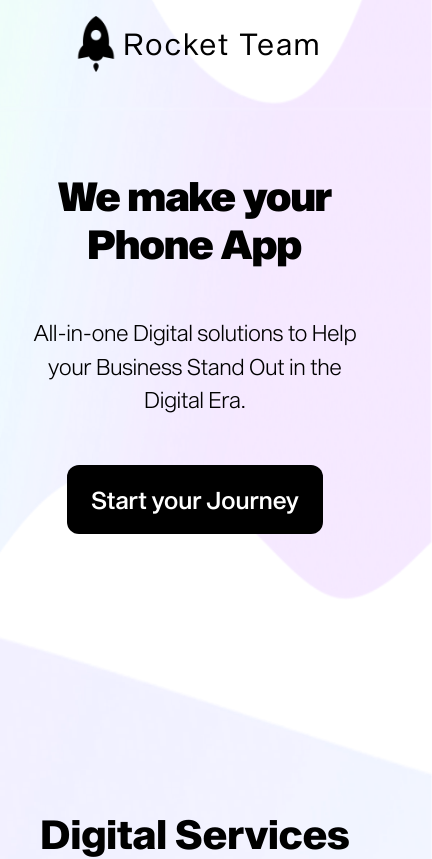
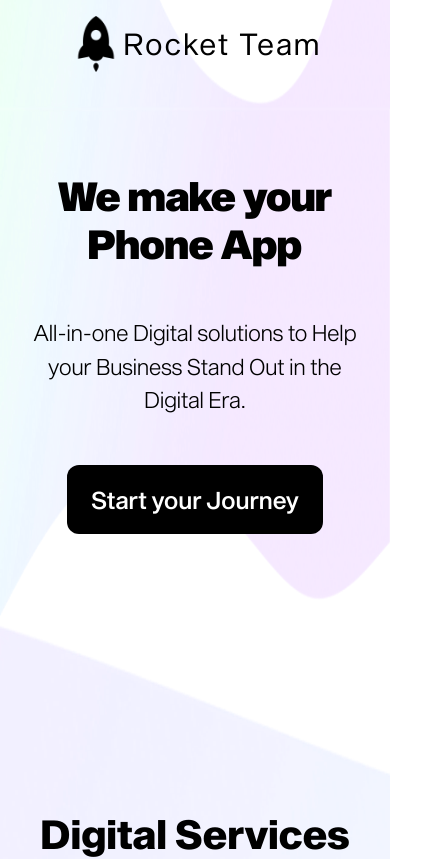
Before and after one commit to CodeOnBoat/rocketteam, a React (Create React App) app: page / in a window 390 px wide. Shown: the top 859 px of the page, 432 px wide, since content can reach past the window. Built offline with nearby package versions, Linux system fonts and the light colour scheme; no server answers.

Commit message:
fix phone x

```diff
--- a/src/App.js
+++ b/src/App.js
@@ -23,7 +23,10 @@ const App = () => {
   }, [i18n]);
 
   return (
-    <>
+    <div
+      className="overflow-x-hidden"
+      style={{ maxWidth: "100vw", overflowX: "hidden" }}
+    >
       <Header
         servicesRef={servicesRef}
         rocketWayRef={rocketWayRef}
@@ -39,7 +42,7 @@ const App = () => {
         rocketWayRef={rocketWayRef}
         servicesRef={servicesRef}
       />
-    </>
+    </div>
   );
 };
 
--- a/src/index.css
+++ b/src/index.css
@@ -107,14 +107,14 @@ body {
 
 @keyframes wave {
   0% {
-    transform: translateY(0px) scale(1);
+    transform: translateY(0px) scaleY(1);
   }
 
   50% {
-    transform: translateY(-10px) scale(1.3);
+    transform: translateY(-10px) scaleY(1.3);
   }
   100% {
-    transform: translateY(0px) scale(1);
+    transform: translateY(0px) scaleY(1);
   }
 }
 
```
